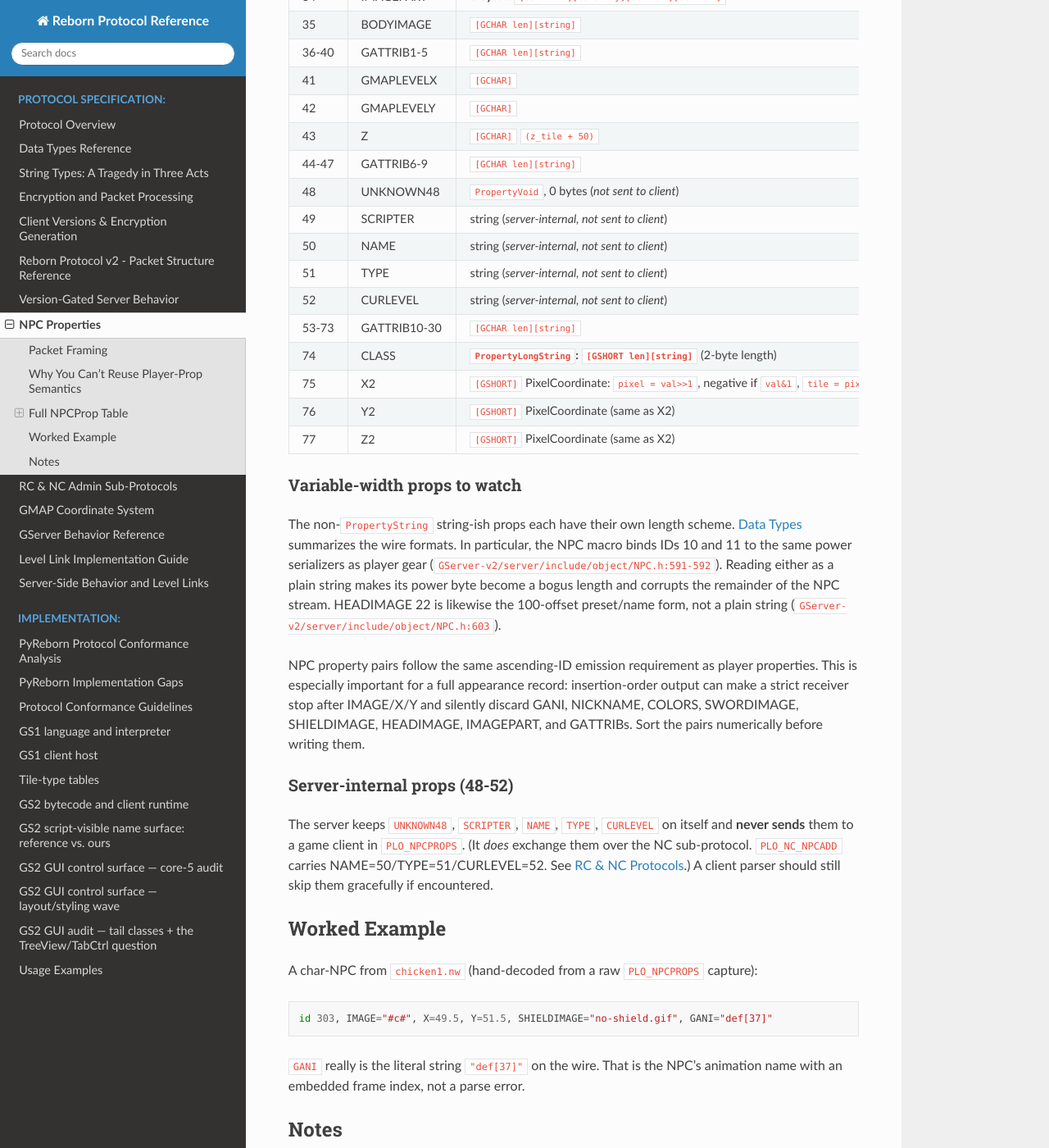
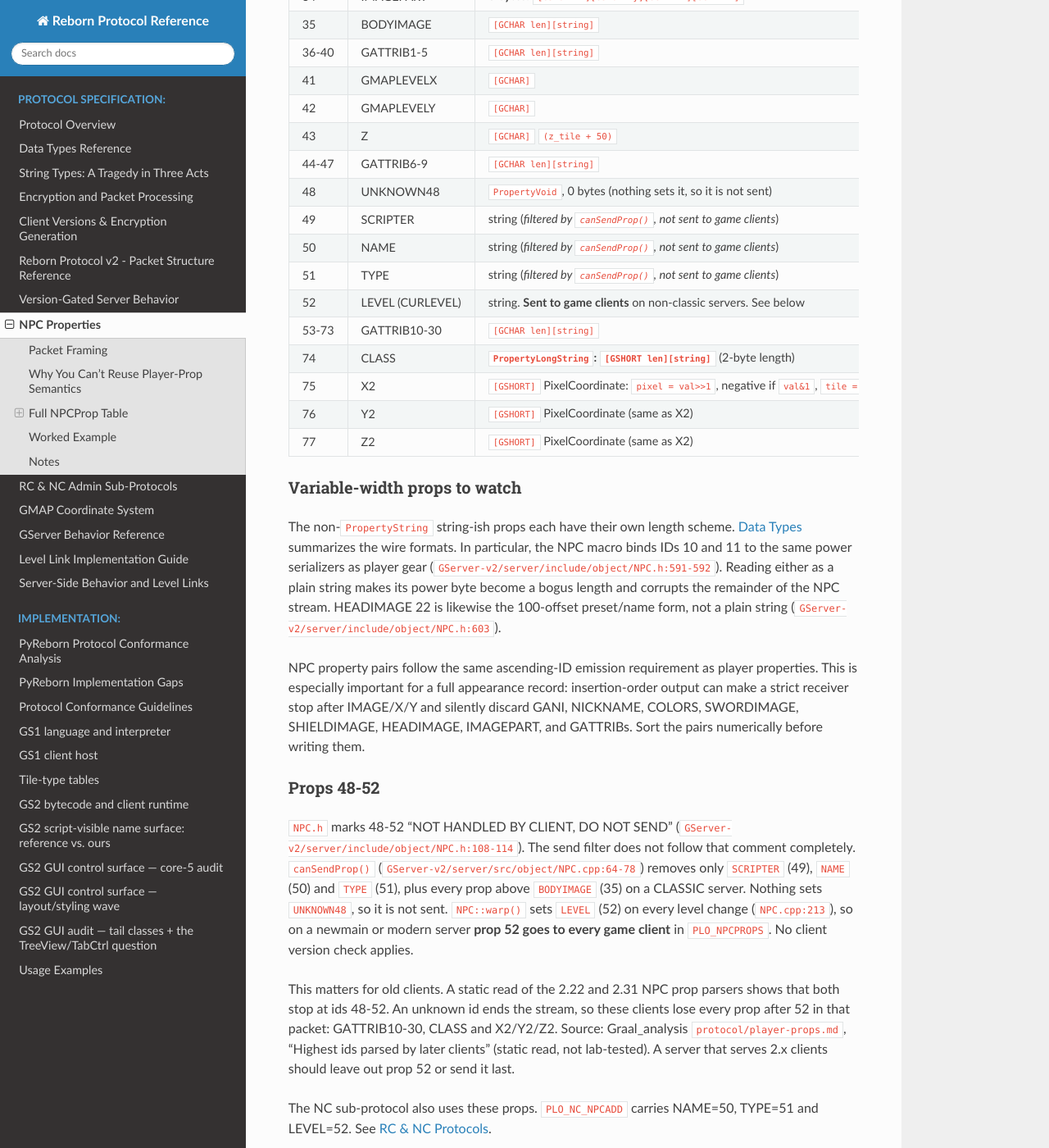
Before and after one commit to hosler/reborn-protocol-docs, a Sphinx documentation site: the page built from docs/protocol/npc-properties.md, in a window 1280 px wide and 1400 px high, scrolled down 1893 px. Shown: the whole window at 82% size. Built offline with Sphinx 7.4.7 and the Read the Docs theme 3.1.0, drawn with Linux system fonts in a browser that asks for light colours.

Commit message:
Properties: fix MAXPOWER and NPC X/Y units, and NPC prop 52
MAXPOWER is whole hearts (FULLHEARTS = maxHitpoints), not half-hearts.
NPC X/Y are half-tiles, as npc-properties.md already says, not tiles.
npc-properties.md said props 48-52 are never sent; canSendProp() filters
only 49-51, and NPC::warp() sets 52 on every level change, so prop 52
reaches game clients on non-classic servers. Adds the effect on 2.22/2.31.

Co-Authored-By: Claude Opus 5.5 <noreply@anthropic.com>
Claude-Session: https://claude.ai/code/session_01UG2SqjaqQT1odsYRASRQct

```diff
--- a/docs/protocol/npc-properties.md
+++ b/docs/protocol/npc-properties.md
@@ -69,11 +69,11 @@ For the canonical wire-width and encoding notes, see
 | 42 | GMAPLEVELY | `[GCHAR]` |
 | 43 | Z | `[GCHAR]` `(z_tile + 50)` |
 | 44-47 | GATTRIB6-9 | `[GCHAR len][string]` |
-| 48 | UNKNOWN48 | `PropertyVoid`, 0 bytes (*not sent to client*) |
-| 49 | SCRIPTER | string (*server-internal, not sent to client*) |
-| 50 | NAME | string (*server-internal, not sent to client*) |
-| 51 | TYPE | string (*server-internal, not sent to client*) |
-| 52 | CURLEVEL | string (*server-internal, not sent to client*) |
+| 48 | UNKNOWN48 | `PropertyVoid`, 0 bytes (nothing sets it, so it is not sent) |
+| 49 | SCRIPTER | string (*filtered by `canSendProp()`, not sent to game clients*) |
+| 50 | NAME | string (*filtered by `canSendProp()`, not sent to game clients*) |
+| 51 | TYPE | string (*filtered by `canSendProp()`, not sent to game clients*) |
+| 52 | LEVEL (CURLEVEL) | string. **Sent to game clients** on non-classic servers. See below |
 | 53-73 | GATTRIB10-30 | `[GCHAR len][string]` |
 | 74 | CLASS | **`PropertyLongString`: `[GSHORT len][string]`** (2-byte length) |
 | 75 | X2 | `[GSHORT]` PixelCoordinate: `pixel = val>>1`, negative if `val&1`, `tile = pixel/16` |
@@ -96,13 +96,26 @@ output can make a strict receiver stop after IMAGE/X/Y and silently discard GANI
 NICKNAME, COLORS, SWORDIMAGE, SHIELDIMAGE, HEADIMAGE, IMAGEPART, and GATTRIBs. Sort the
 pairs numerically before writing them.
 
-### Server-internal props (48-52)
+### Props 48-52
 
-The server keeps `UNKNOWN48`, `SCRIPTER`, `NAME`, `TYPE`, `CURLEVEL` on itself and **never
-sends** them to a game client in `PLO_NPCPROPS`. (It *does* exchange them over the NC
-sub-protocol. `PLO_NC_NPCADD` carries NAME=50/TYPE=51/CURLEVEL=52. See
-[RC & NC Protocols](rc-nc-protocols.md).) A client parser should still skip them gracefully
-if encountered.
+`NPC.h` marks 48-52 "NOT HANDLED BY CLIENT, DO NOT SEND"
+(`GServer-v2/server/include/object/NPC.h:108-114`). The send filter does not follow
+that comment completely. `canSendProp()` (`GServer-v2/server/src/object/NPC.cpp:64-78`)
+removes only `SCRIPTER` (49), `NAME` (50) and `TYPE` (51), plus every prop above
+`BODYIMAGE` (35) on a CLASSIC server. Nothing sets `UNKNOWN48`, so it is not sent.
+`NPC::warp()` sets `LEVEL` (52) on every level change (`NPC.cpp:213`), so on a newmain or
+modern server **prop 52 goes to every game client** in `PLO_NPCPROPS`. No client version
+check applies.
+
+This matters for old clients. A static read of the 2.22 and 2.31 NPC prop parsers shows that
+both stop at ids 48-52. An unknown id ends the stream, so these clients lose every prop
+after 52 in that packet: GATTRIB10-30, CLASS and X2/Y2/Z2. Source: Graal_analysis
+[`protocol/player-props.md`](https://github.com/squirelworks/Graal_analysis/blob/main/protocol/player-props.md),
+"Highest ids parsed by later clients" (static read, not lab-tested). A server that serves
+2.x clients should leave out prop 52 or send it last.
+
+The NC sub-protocol also uses these props. `PLO_NC_NPCADD` carries NAME=50, TYPE=51 and
+LEVEL=52. See [RC & NC Protocols](rc-nc-protocols.md).
 
 ## Worked Example
 
```
Also changed, not shown: docs/protocol/data-types.md (+1 -1 lines), docs/protocol/packet-structures.md (+3 -1 lines).
